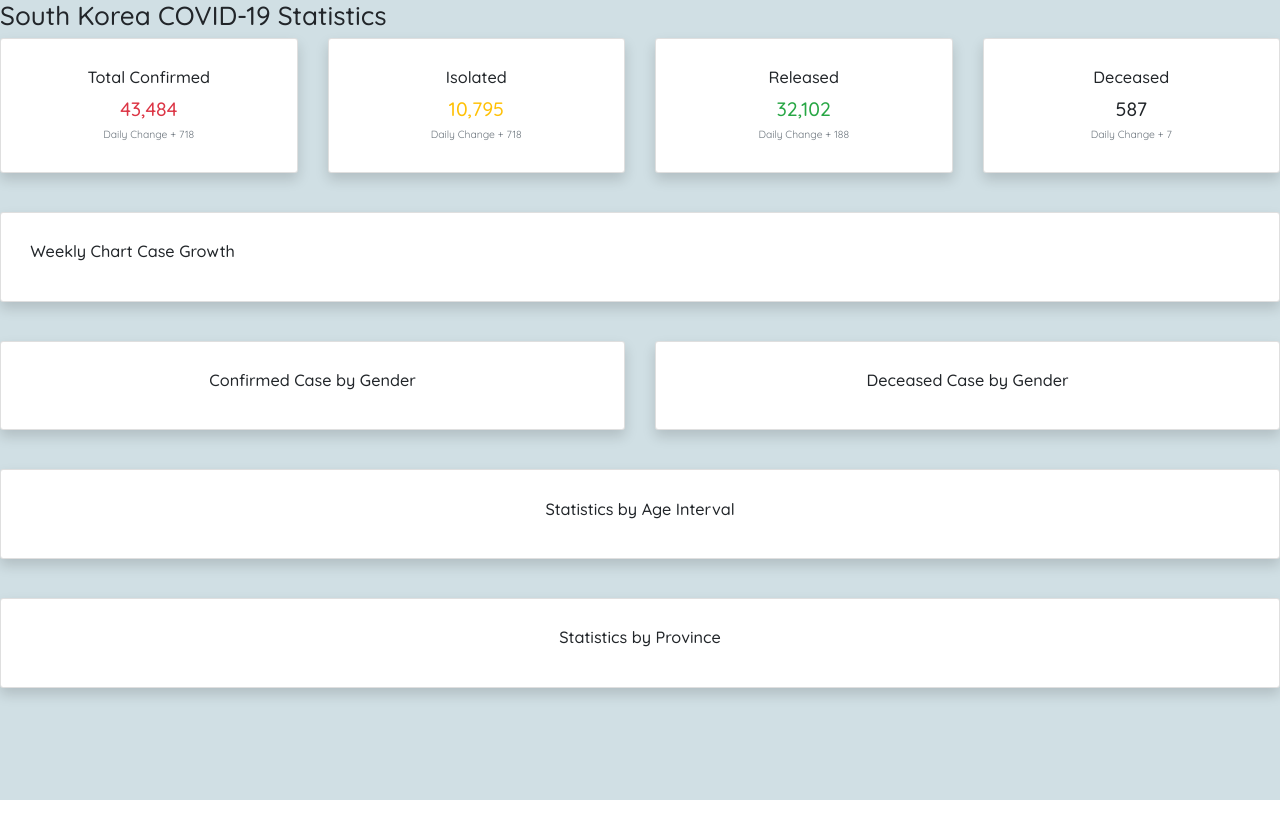
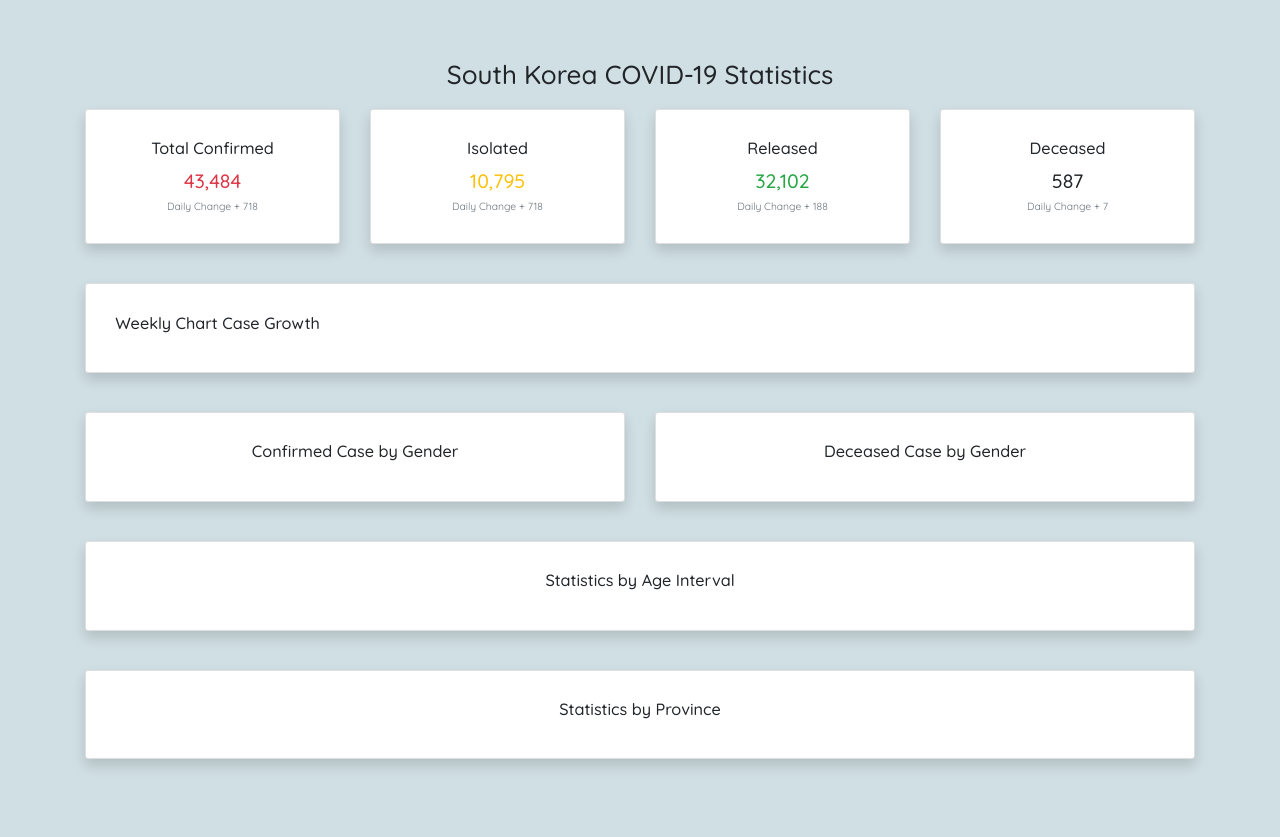
Before and after one commit to JuanAnthoniusKusjadi/TUBES-02-MANPRO, a PHP site: template app/views/pages/grafik/index.php in a window 1280 px wide. Before the commit the page ends 800 px from the top, so only its background shows below. Run offline with PHP 8.4, Linux system fonts and the light colour scheme; the template is opened without the code that fills it, so the values that code supplies are empty; some libraries are stand-ins or nearby versions.

Commit message:
repair minor style and position

```diff
--- a/app/views/pages/grafik/index.php
+++ b/app/views/pages/grafik/index.php
@@ -1,4 +1,7 @@
-<h2>South Korea COVID-19 Statistics</h2>
+<div class="container">
+    <div class="row my-5">
+        <div class="col">
+            <h2 class="text-center my-4">South Korea COVID-19 Statistics</h2>
             <div class="card-deck">
                 <!-- total confirmed -->
                 <div class="card shadow p-3 mb-5 bg-white rounded">
@@ -100,3 +103,6 @@
                 </div>
                 </center>
             </div>
+        </div>
+    </div>
+</div>
```
Also changed, not shown: app/views/templates/header.php (+4 -4 lines). Lines whose indentation alone changed are shown as unchanged.
